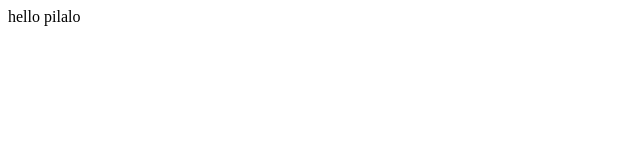
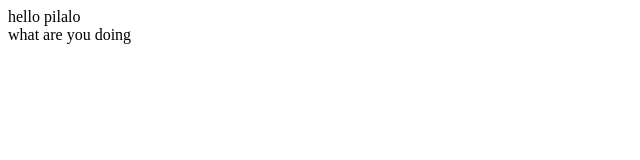
Before and after one commit to pilal123232/project1, a plain HTML site: page index.html in a window 1280 px wide. Shown: the whole page, without its empty margins (0-640 px from the left). Drawn offline with Linux system fonts and the light colour scheme.

Commit message:
Update index.html

```diff
--- a/index.html
+++ b/index.html
@@ -1,5 +1,7 @@
 <html>
 <body>
 hello pilalo
+ <br/>
+  what are you doing
 </body>
 </html>
```
